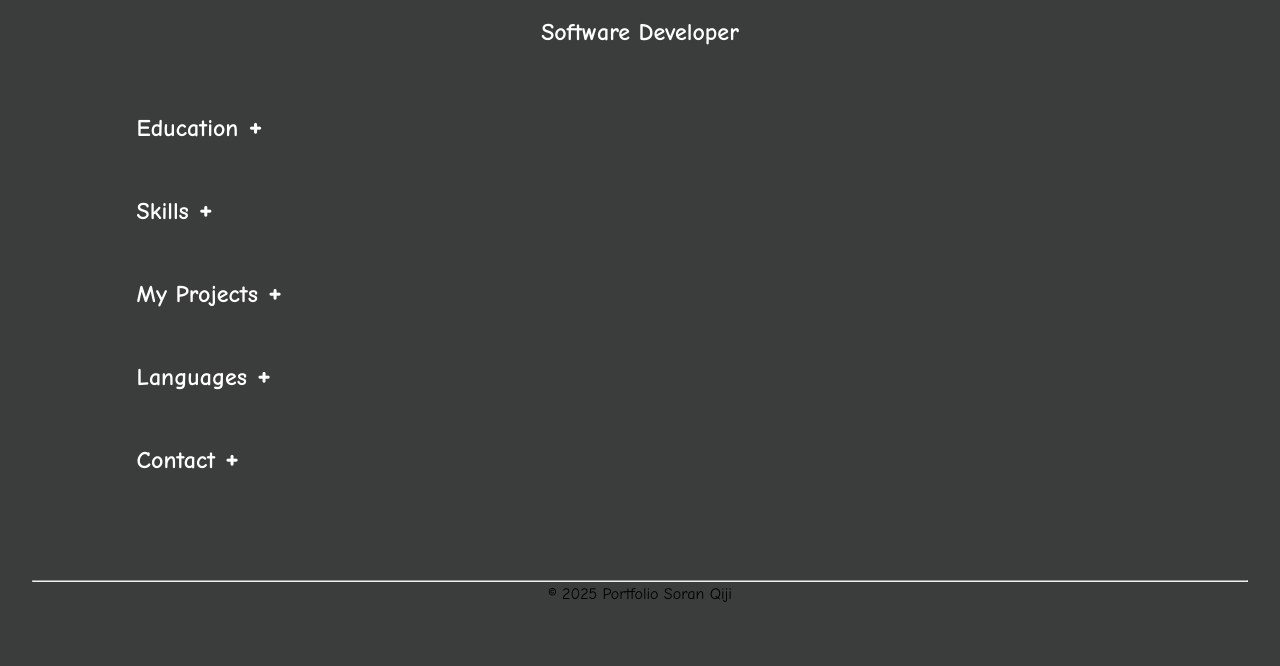
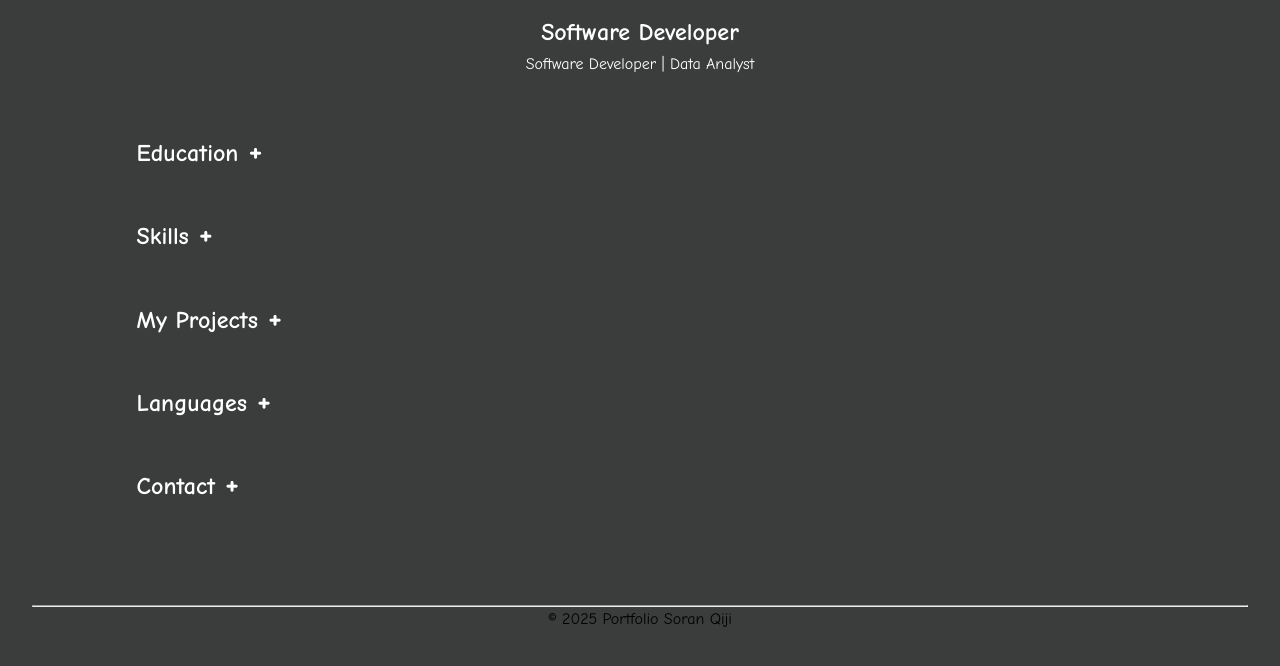
Before and after one commit to sqiji/Portfolio, a website: page public/index.html in a window 1280 px wide. Shown: the part 164-830 px from the top of the page. Drawn offline with Linux system fonts and the light colour scheme.

Commit message:
Add subtitle to hero section in index.html

```diff
--- a/public/index.html
+++ b/public/index.html
@@ -23,6 +23,7 @@
         <div class="container">
             <h1>Soran Qiji</h1>
             <h2>Software Developer</h2>
+            <p class="subtitle">Software Developer | Data Analyst</p>
         </div>
     </section>
 
```
